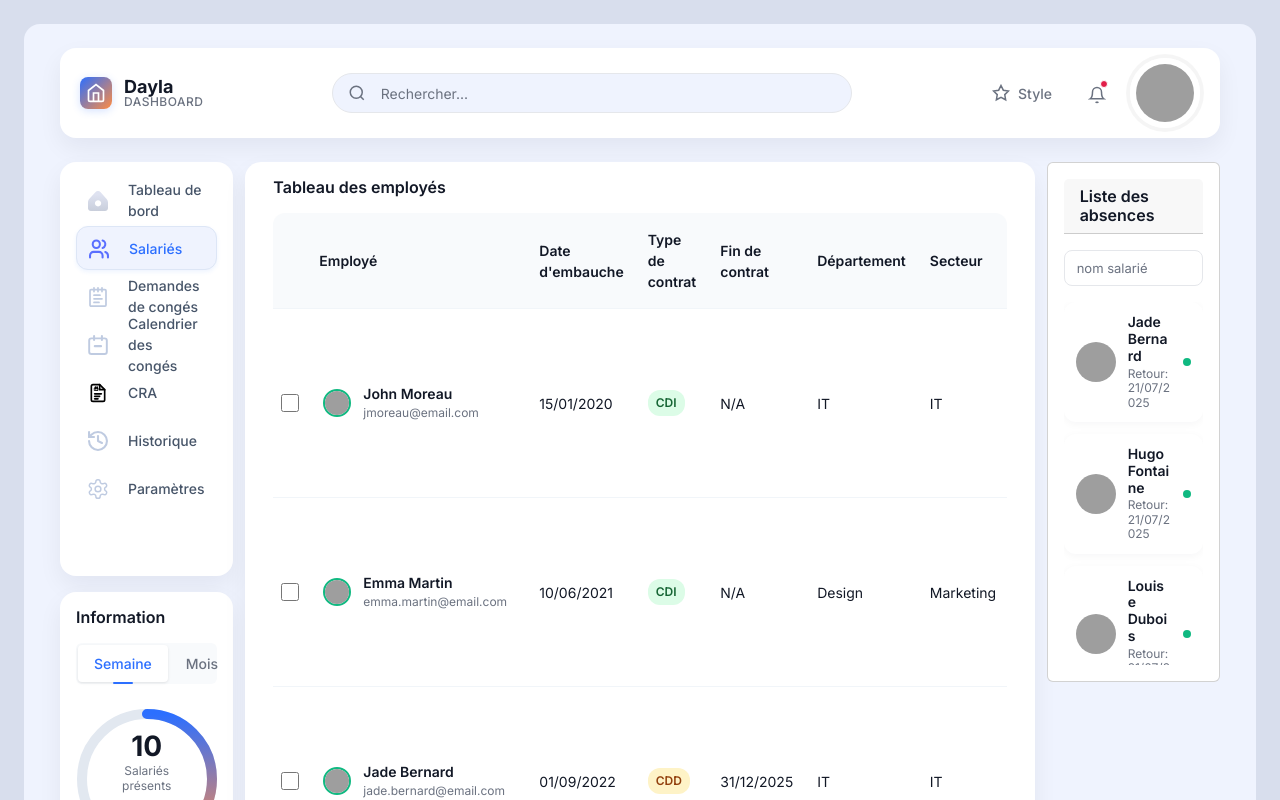
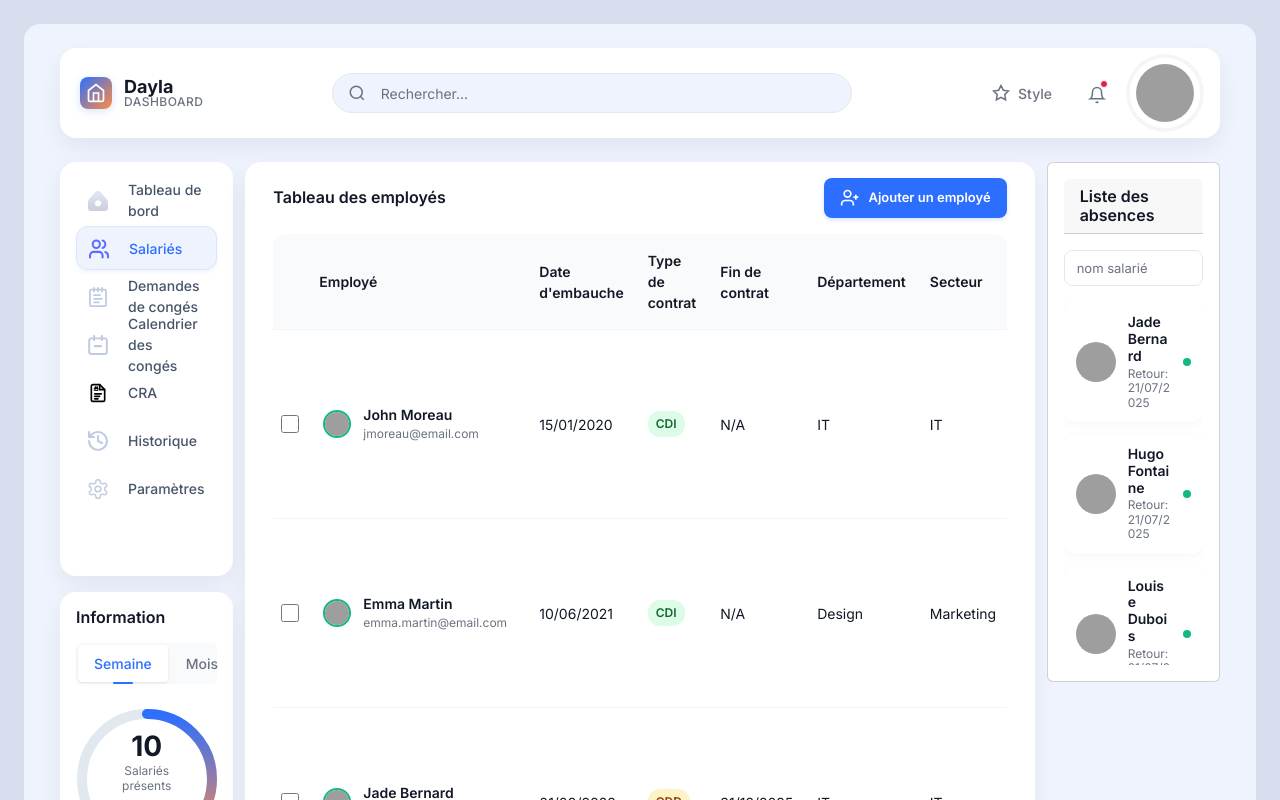
Before and after one commit to zdev-hero/Dayla, an Angular app: page /employees in a window 1280 px wide. Shown: the top 800 px of the page. Built offline with nearby package versions, Linux system fonts and the light colour scheme; grey boxes are pictures that could not be loaded.

Commit message:
dla-0023 Update code

```diff
--- a/src/app/components/employee-dashboard/employee-dashboard.component.html
+++ b/src/app/components/employee-dashboard/employee-dashboard.component.html
@@ -3,6 +3,26 @@
     <div class="employee-table-card">
       <div class="card-header">
         <h2 class="card-title">Tableau des employés</h2>
+        <button
+          class="btn-add-employee"
+          title="Ajouter un nouvel employé"
+          (click)="addNewEmployee()"
+        >
+          <svg
+            width="20"
+            height="20"
+            viewBox="0 0 24 24"
+            fill="none"
+            stroke="currentColor"
+            stroke-width="2"
+          >
+            <path d="M16 21v-2a4 4 0 0 0-4-4H6a4 4 0 0 0-4 4v2" />
+            <circle cx="9" cy="7" r="4" />
+            <line x1="19" y1="8" x2="19" y2="14" />
+            <line x1="22" y1="11" x2="16" y2="11" />
+          </svg>
+          <span>Ajouter un employé</span>
+        </button>
       </div>
 
       <!-- Indicateur de chargement -->
--- a/src/app/components/employee-dashboard/employee-dashboard.component.scss
+++ b/src/app/components/employee-dashboard/employee-dashboard.component.scss
@@ -3,12 +3,54 @@
 
   .card-header {
     margin-bottom: var(--spacing-md);
+    display: flex;
+    justify-content: space-between;
+    align-items: center;
+    flex-wrap: wrap;
+    gap: 16px;
 
     .card-title {
       font-size: var(--font-size-lg);
       font-weight: 600;
       color: var(--text-primary);
       margin: 0;
+    }
+
+    .btn-add-employee {
+      display: flex;
+      align-items: center;
+      gap: 8px;
+      padding: 10px 16px;
+      background: var(--color-primary);
+      color: white;
+      border: none;
+      border-radius: 8px;
+      font-size: var(--font-size-sm);
+      font-weight: 600;
+      cursor: pointer;
+      transition: all 0.2s ease;
+      box-shadow: 0 2px 4px rgba(59, 130, 246, 0.2);
+
+      &:hover {
+        background: #2563eb;
+        transform: translateY(-1px);
+        box-shadow: 0 4px 8px rgba(59, 130, 246, 0.3);
+      }
+
+      &:active {
+        transform: translateY(0);
+        box-shadow: 0 2px 4px rgba(59, 130, 246, 0.2);
+      }
+
+      svg {
+        width: 20px;
+        height: 20px;
+        flex-shrink: 0;
+      }
+
+      span {
+        white-space: nowrap;
+      }
     }
   }
 
@@ -483,6 +525,17 @@
 /* Responsive */
 @media (max-width: 768px) {
   .employee-table-card {
+    .card-header {
+      flex-direction: column;
+      align-items: stretch;
+      gap: 12px;
+
+      .btn-add-employee {
+        justify-content: center;
+        width: 100%;
+      }
+    }
+
     .table-container {
       .employee-table {
         min-width: 800px;
--- a/src/app/components/employee-dashboard/employee-dashboard.component.ts
+++ b/src/app/components/employee-dashboard/employee-dashboard.component.ts
@@ -301,4 +301,61 @@ export class EmployeeDashboardComponent implements OnInit {
   isRowExpanded(index: number): boolean {
     return this.expandedRows.has(index);
   }
+
+  // Ajouter un nouvel employé
+  addNewEmployee(): void {
+    // Créer un employé vide pour le modal de création
+    const newEmployee: Employee = {
+      id: '', // L'ID sera généré par le service
+      firstName: '',
+      lastName: '',
+      email: '',
+      phone: '',
+      position: '',
+      department: '',
+      workSector: WorkSector.IT,
+      contractType: ContractType.CDI,
+      hireDate: new Date(),
+      profilePicture: '',
+      salary: 0,
+      isActive: true,
+      leaveBalance: {
+        vacation: 25,
+        sick: 10,
+        personal: 5,
+        totalDaysUsed: 0,
+        totalDaysRemaining: 40,
+      },
+      documents: [],
+    };
+
+    const dialogRef = this.dialog.open(EditEmployeeModalComponent, {
+      width: '600px',
+      maxWidth: '90vw',
+      data: {
+        employee: newEmployee,
+        isNewEmployee: true,
+      },
+    });
+
+    dialogRef.afterClosed().subscribe((result) => {
+      if (result) {
+        // Générer un nouvel ID
+        const newId = 'emp-' + Date.now();
+        result.id = newId;
+
+        // Ajouter l'employé à la liste locale (simulation)
+        this.employees.unshift(result);
+        this.totalEmployees++;
+
+        // Recharger la première page pour voir le nouvel employé
+        if (this.currentPage !== 1) {
+          this.currentPage = 1;
+        }
+        this.loadEmployees();
+
+        console.log('Nouvel employé ajouté:', result);
+      }
+    });
+  }
 }
--- a/src/app/services/employee.service.ts
+++ b/src/app/services/employee.service.ts
@@ -58,6 +58,15 @@ export class EmployeeService {
   updateEmployee(employee: Employee): Observable<Employee> {
     // Simulation d'une mise à jour
     return of(employee);
+  }
+
+  addEmployee(employee: Employee): Observable<Employee> {
+    // Simulation d'un ajout - en production, cela ferait un appel API
+    const newEmployee = {
+      ...employee,
+      id: 'emp-' + Date.now().toString(),
+    };
+    return of(newEmployee);
   }
 
   private getMockEmployees(): Employee[] {
```
